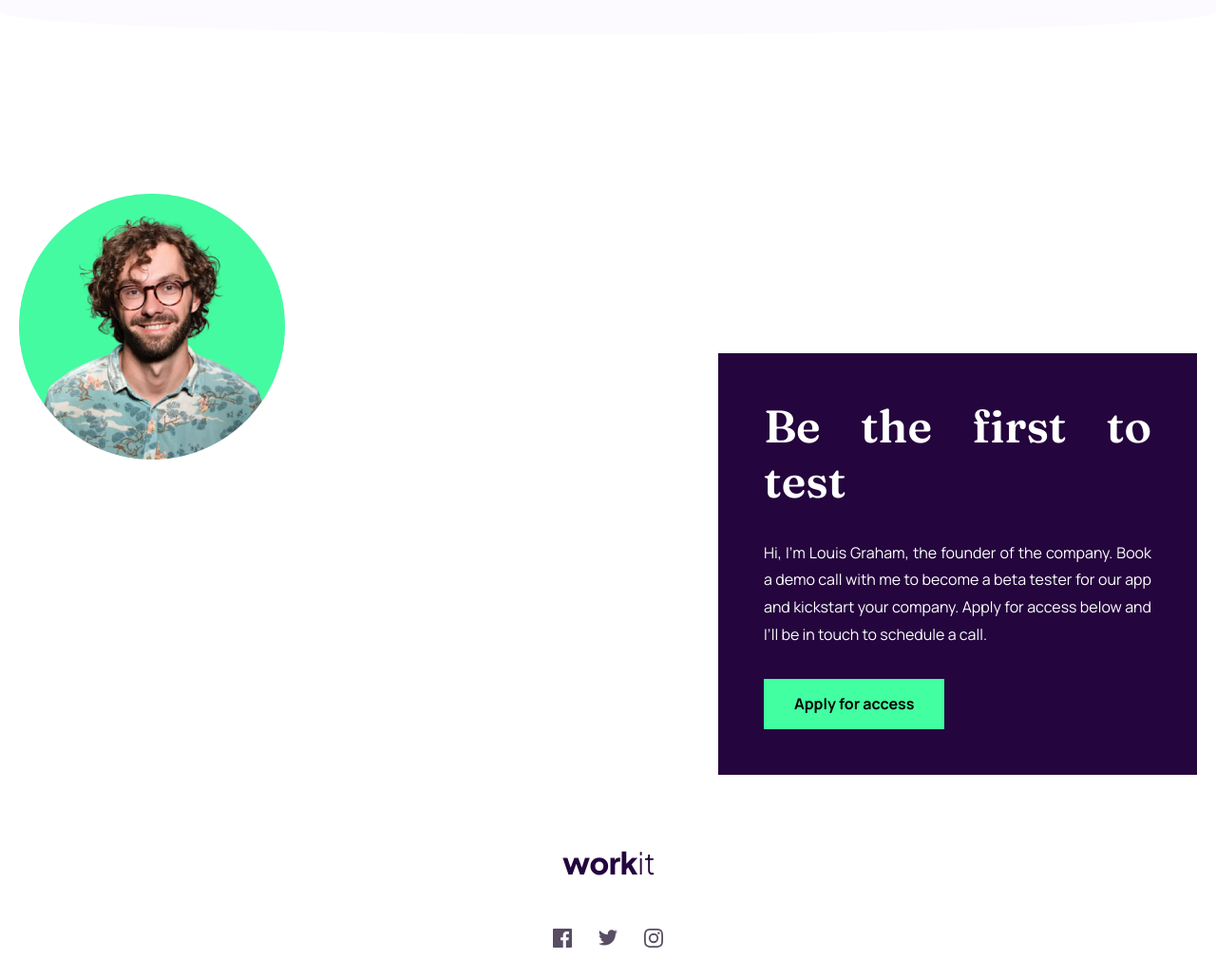
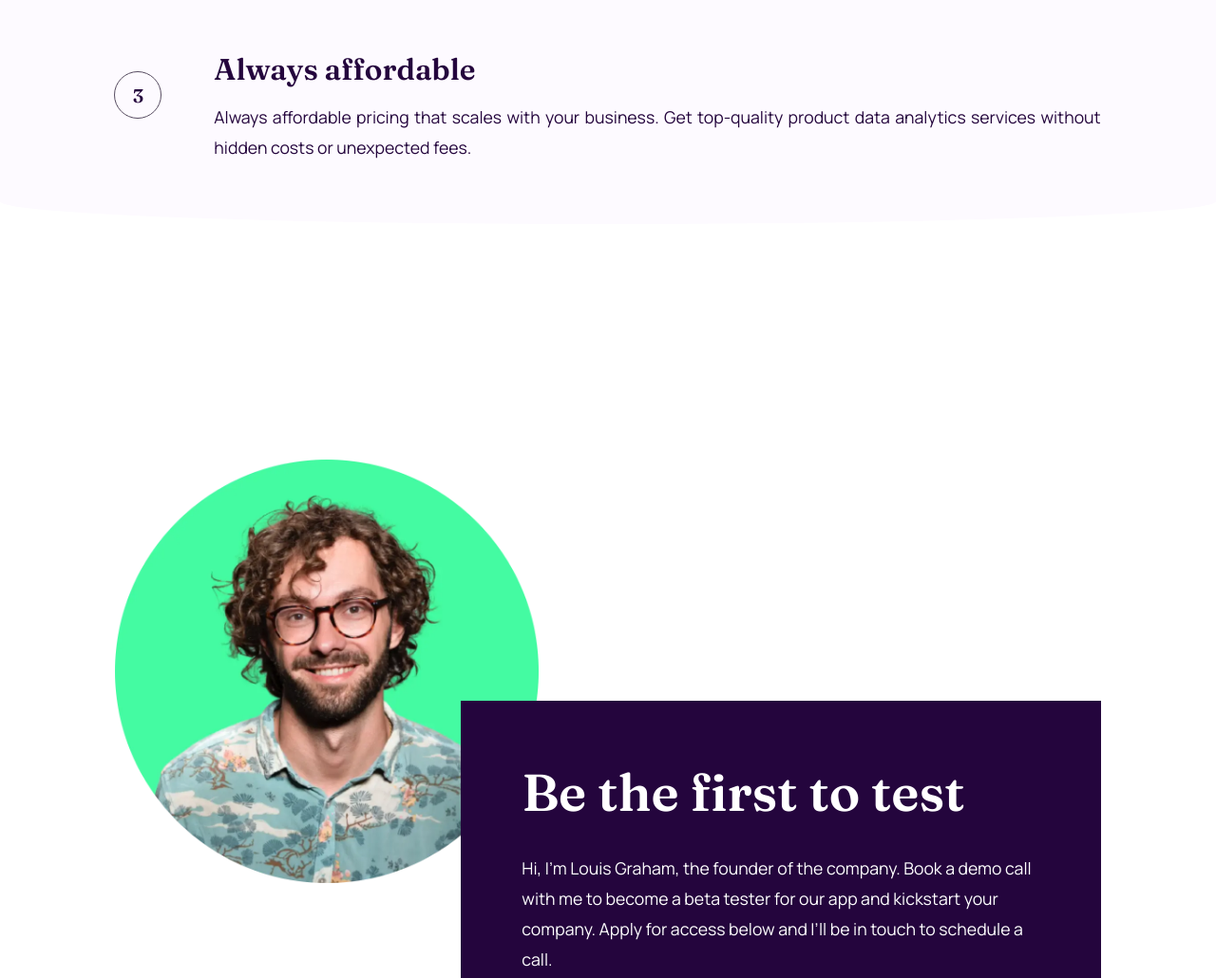
Before and after one commit to priyavrat8065/workit-landing-page, a plain HTML site: page starter-code/index.html in a window 1280 px wide. Shown: the part 1174-2204 px from the top of the page at 95% size. Drawn offline with Linux system fonts and the light colour scheme.

Commit message:
add layout for desktop

```diff
--- a/starter-code/style.css
+++ b/starter-code/style.css
@@ -282,14 +282,17 @@ body {
 
 /*  from 576px to 768px medium screens  */
 @media screen and (min-width: 36em) {
-/*  .bg-container {
+  /*  .bg-container {
     background-image: url(assets/images/bg-pattern-1.svg);
     background-repeat: no-repeat;
     background-origin:padding-box;
     background-position-x:
     width: min(calc(100% - 5.5rem), calc(1440px - 160px));
     /*  margin-block: 2rem;*/
-  }*/
+  /*  }*/
+  .wrapper {
+    width: min(calc(100% - 88px), calc(1440px - 320px));
+  }
   .btn {
     font-size: clamp(1rem, 0.625rem + 1.0416666666666665vw, 1.125rem);
   }
@@ -320,9 +323,76 @@ body {
     width: min(100%, 31.5rem);
     align-self: end;
     text-align: justify;
-    padding:3rem;
+    padding: 3rem;
   }
   .founder__heading {
     font-size: clamp(2rem, -1rem + 8.333333333333332vw, 3rem);
   }
 }
+/* from 768px to 960px large screens */
+@media screen and (min-width: 768px) {
+  .hero__heading {
+    font-size: 3.75rem;
+    font-size: clamp(3.75rem, 1.25rem + 5.208333333333333vw, 4.375rem);
+  }
+  .btn,
+  .benefits__desc,
+  .founder__text {
+    font-size: 1rem;
+    font-size: clamp(1rem, 0.75rem + 0.5208333333333333vw, 1.0625rem);
+  }
+
+  .benefits__heading {
+    font-size: 1.75rem;
+    font-size: clamp(1.75rem, 1.25rem + 1.0416666666666665vw, 1.875rem);
+  }
+  .founder__image {
+    width: clamp(17.5rem, -8.5rem + 54.166666666666664vw, 24rem);
+    transform: translateY(clamp(7rem, -13rem + 41.666666666666664vw, 12rem));
+  }
+  .founder__card_content {
+    width: clamp(31.5rem, 17.5rem + 29.166666666666664vw, 35rem);
+  }
+  .founder__heading {
+    font-size: 3rem;
+    font-size: clamp(3rem, 2rem + 2.083333333333333vw, 3.25rem);
+  }
+}
+@media screen and (min-width: 960px) {
+  .main {
+    padding-top: 5rem;
+  }
+  .wrapper {
+    width: min(
+      calc(100% - clamp(5.5rem, -23.5rem + 48.333333333333336vw, 20rem)),
+      calc(1440px - 320px)
+    );
+  }
+  .hero__heading {
+    font-size: 4.375rem;
+    font-size: clamp(4.375rem, 3.125rem + 2.083333333333333vw, 5rem);
+  }
+  .btn,
+  .benefits__desc,
+  .founder__text {
+    font-size: 1.0625rem;
+    font-size: clamp(1.0625rem, 0.9375rem + 0.20833333333333334vw, 1.125rem);
+  }
+  .benefits__heading {
+    font-size: 1.875rem;
+    font-size: clamp(1.875rem, 1.625rem + 0.4166666666666667vw, 2rem);
+  }
+  .founder__image {
+    width: clamp(24rem, 12.375rem + 19.375vw, 29.8125rem);
+    transform: translateY(12rem);
+  }
+  .founder__card_content {
+    width: clamp(35rem, 13.75rem + 35.41666666666667vw, 45.625rem);
+    text-align: start;
+    padding: 4rem;
+  }
+  .founder__heading {
+    font-size: 3.25rem;
+    font-size: clamp(3.25rem, 2.75rem + 0.8333333333333334vw, 3.5rem);
+  }
+}
```
Also changed, not shown: 1 other file.
